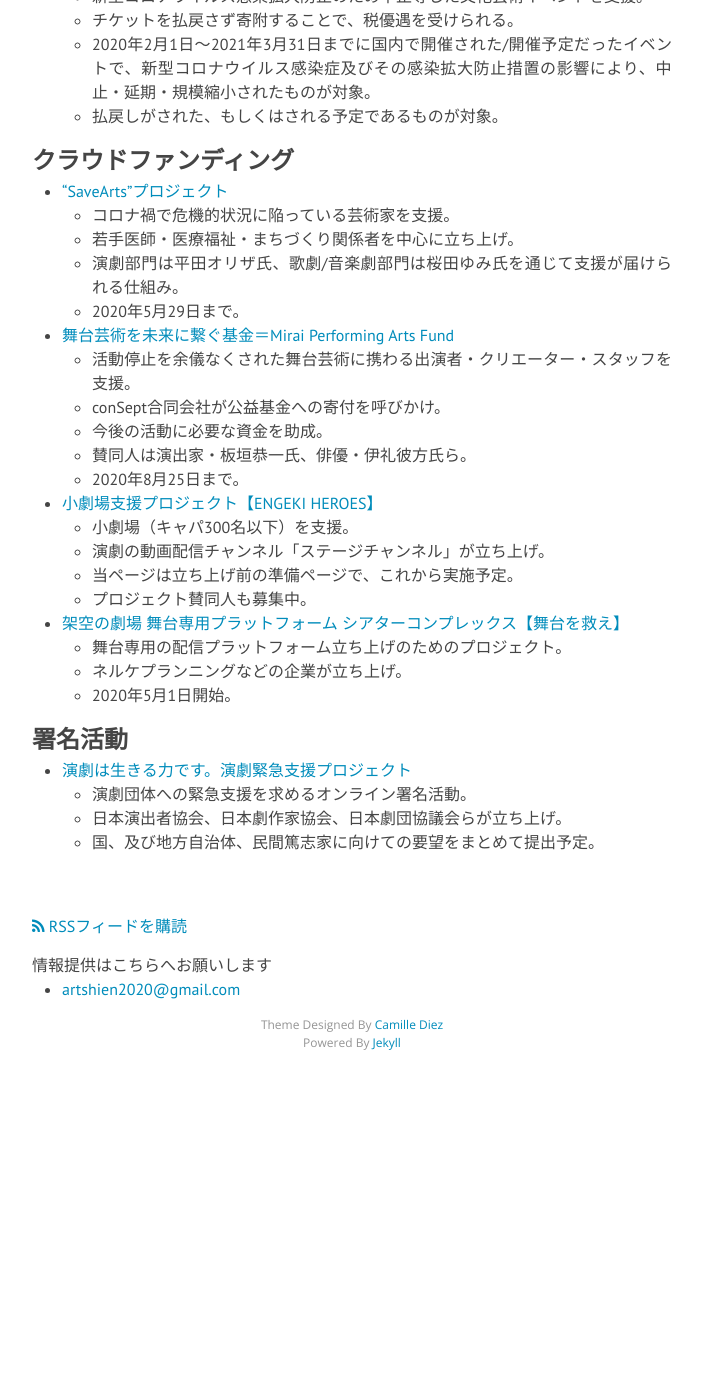
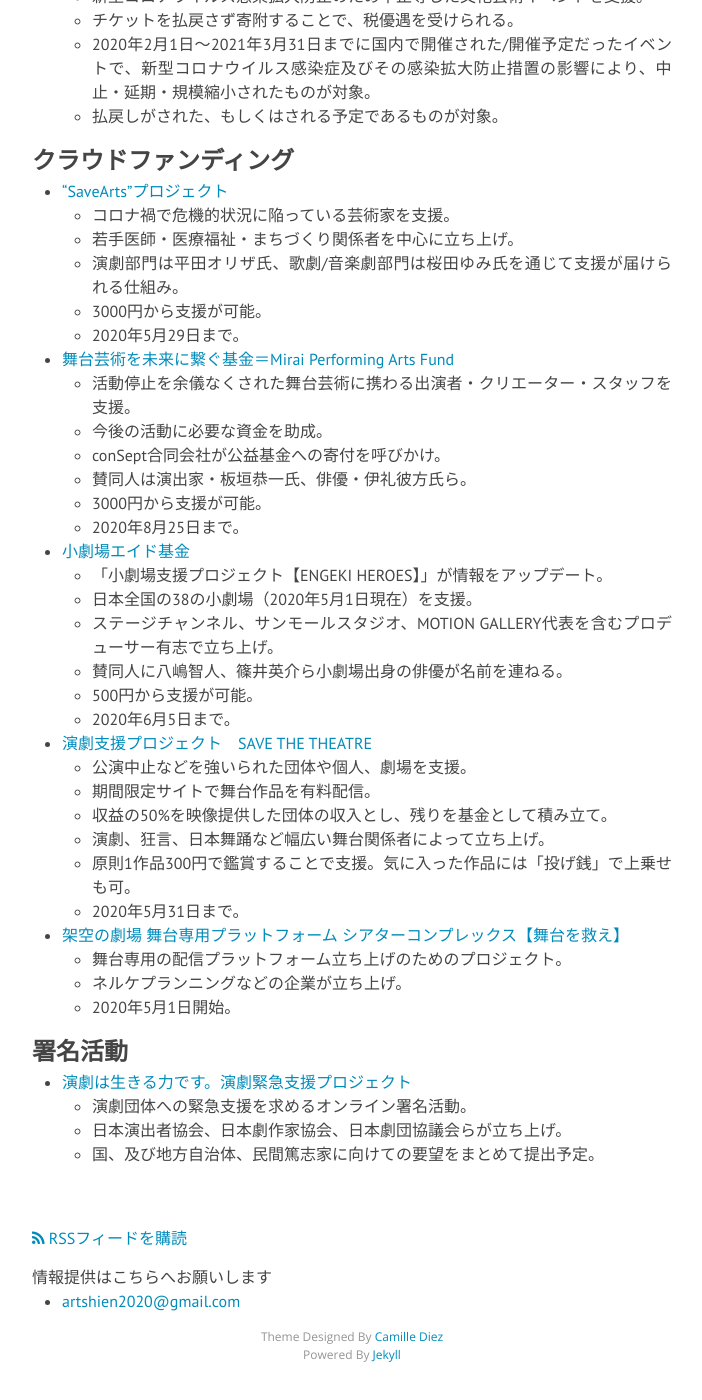
Before and after one commit to a-okuda/resources-for-artists, a Jekyll site: the page built from b_supporterts.md, in a window 1280 px wide and 1400 px high, scrolled down 655 px. Shown: the whole window, without its empty margins (288-990 px from the left). Built offline with Jekyll 4.4.1, drawn with Linux system fonts in a browser that asks for light colours; nearby versions of some CDN libraries; before the commit the page ends 1743 px from its top, so only the background shows below that.

Commit message:
Update b_supporterts.md

```diff
--- a/b_supporterts.md
+++ b/b_supporterts.md
@@ -16,18 +16,30 @@
 	* コロナ禍で危機的状況に陥っている芸術家を支援。
 	* 若手医師・医療福祉・まちづくり関係者を中心に立ち上げ。
 	* 演劇部門は平田オリザ氏、歌劇/音楽劇部門は桜田ゆみ氏を通じて支援が届けられる仕組み。
+	* 3000円から支援が可能。
 	* 2020年5月29日まで。
 * [舞台芸術を未来に繋ぐ基金＝Mirai Performing Arts Fund](https://motion-gallery.net/projects/butainomirai)
 	* 活動停止を余儀なくされた舞台芸術に携わる出演者・クリエーター・スタッフを支援。
+	* 今後の活動に必要な資金を助成。
 	* conSept合同会社が公益基金への寄付を呼びかけ。
-	* 今後の活動に必要な資金を助成。
 	* 賛同人は演出家・板垣恭一氏、俳優・伊礼彼方氏ら。
+	*  3000円から支援が可能。
 	* 2020年8月25日まで。
-* [小劇場支援プロジェクト【ENGEKI HEROES】](https://note.com/stage_ch/n/nb0fc0d87764c?fbclid=IwAR0rLP7esN6uxoGG3lFAf_g-IypAnB67vA3TqphbHTClgtio7vWFq4oNkuY)
-	* 小劇場（キャパ300名以下）を支援。
-	* 演劇の動画配信チャンネル「ステージチャンネル」が立ち上げ。
-	* 当ページは立ち上げ前の準備ページで、これから実施予定。
-	* プロジェクト賛同人も募集中。
+* [小劇場エイド基金](https://motion-gallery.net/projects/shogekijo-aid?fbclid=IwAR2v4YVK3WYIhOrAySLHIPydeoQZ-JstRJZ04tBhmRFDHqLoT2EdxDHXawQ)
+	* 「小劇場支援プロジェクト【ENGEKI HEROES】」が情報をアップデート。
+	* 日本全国の38の小劇場（2020年5月1日現在）を支援。
+	* ステージチャンネル、サンモールスタジオ、MOTION GALLERY代表を含むプロデューサー有志で立ち上げ。
+	* 賛同人に八嶋智人、篠井英介ら小劇場出身の俳優が名前を連ねる。
+	* 500円から支援が可能。
+	* 2020年6月5日まで。
+* [演劇支援プロジェクト　SAVE THE THEATRE](https://savethetheatre.zaiko.io)
+	* 公演中止などを強いられた団体や個人、劇場を支援。
+	* 期間限定サイトで舞台作品を有料配信。
+	* 収益の50%を映像提供した団体の収入とし、残りを基金として積み立て。
+	* 演劇、狂言、日本舞踊など幅広い舞台関係者によって立ち上げ。
+	* 原則1作品300円で鑑賞することで支援。気に入った作品には「投げ銭」で上乗せも可。
+	* 2020年5月31日まで。
+
 * [架空の劇場 舞台専用プラットフォーム シアターコンプレックス【舞台を救え】](https://fanbeats.jp/collaboration/theater-complex?fbclid=IwAR2KNbt9_qxnTFcao3aFwdXdlXF8kgTEV4T9oFYXd2rWc6v5hB3S5cSbeuA)
 	* 舞台専用の配信プラットフォーム立ち上げのためのプロジェクト。
 	* ネルケプランニングなどの企業が立ち上げ。
```
